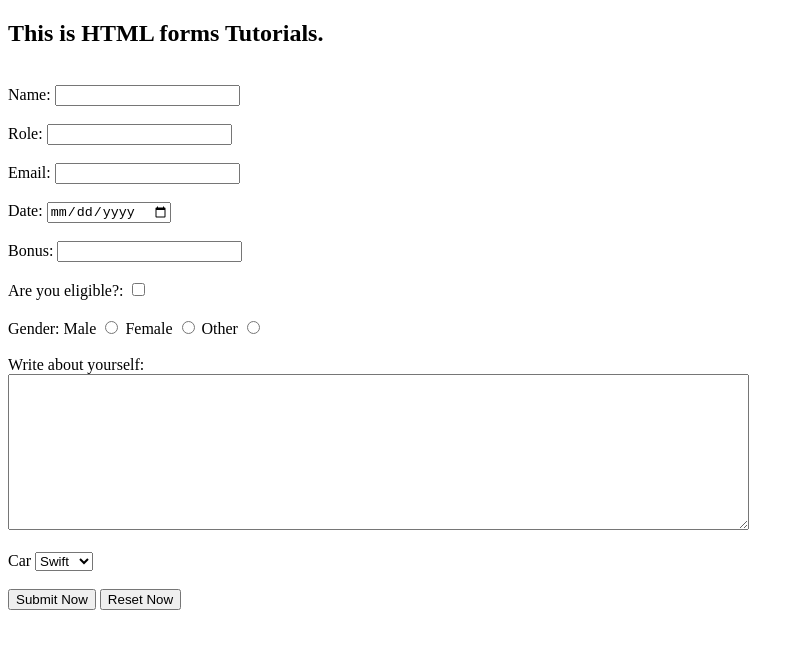
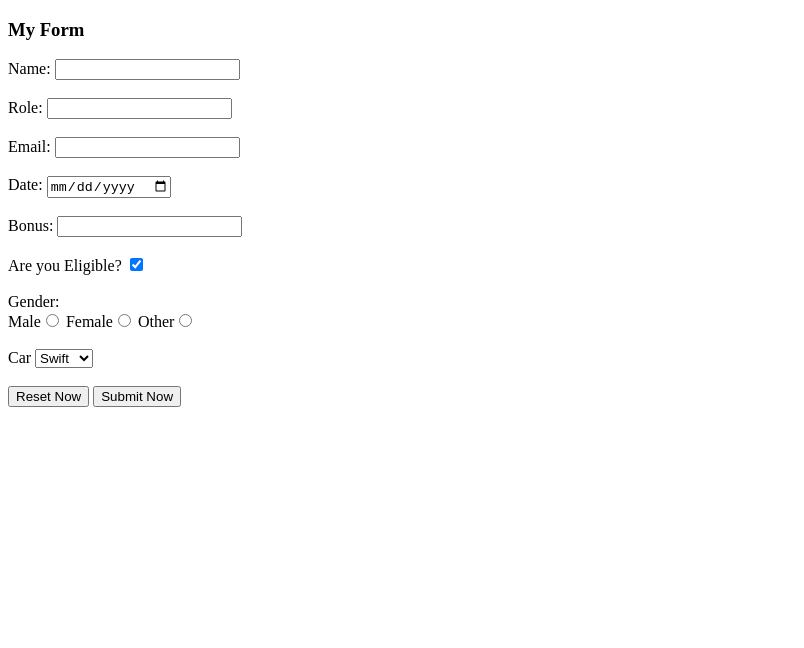
Before and after one commit to Pratik-Shrivastava/WebDevCourse, a plain HTML site: page 8_forms_inputs.html in a window 1280 px wide. Shown: the whole page, without its empty margins (0-804 px from the left). Drawn offline with Linux system fonts and the light colour scheme.

Commit message:
I am good

```diff
--- a/8_forms_inputs.html
+++ b/8_forms_inputs.html
@@ -3,64 +3,61 @@
 <head>
     <meta charset="UTF-8">
     <meta name="viewport" content="width=device-width, initial-scale=1.0">
-    <title>Forms and Inputs</title>
+    <title>Forms in HTML</title>
 </head>
 <body>
-    <h2>This is HTML forms Tutorials.</h2>
-    <form action="backend.php">
-        <br>
+    <h3>My Form</h3>
+    <form action="back.text">
     <div>
-            Name: <input type="text" name="myName">
+        <label for="name">Name:</label>
+        <input type="text" name="myName" id="name">
     </div>
     <br>
     <div>
-            Role: <input type="text" name="myRole">
+        <label for="role">Role:</label>
+        <input type="text" name="myRole" id="role">
     </div>
     <br>
     <div>
-            Email: <input type="email" name="myEmail">
+        <label for="email">Email:</label>
+        <input type="email" name="myEmail" id="email">
     </div>
     <br>
     <div>
-            Date: <input type="date" name="myDate">
+        <label for="date">Date:</label>
+        <input type="date" name="myDate" id="date">
     </div>
     <br>
     <div>
-            Bonus: <input type="number" name="myBonus">
+        <label for="bonus">Bonus:</label>
+        <input type="number" name="myBonus" id="bonus">
     </div>
     <br>
     <div>
-            Are you eligible?: <input type="checkbox" name="myEligibility">
-
-            <!-- By default it will be checked if checked is used. -->
-            <!-- Are you eligible?: <input type="checkbox" name="myEligibility" checked> -->
+        <label for="eligibility">Are you Eligible?</label>
+        <input type="checkbox" name="myEligibility" id="eligibility" checked>
     </div>
     <br>
     <div>
-            Gender: Male <input type="radio" name="myGender"> Female <input type="radio" name="myGender"> Other <input type="radio" name="myGender">
-        </div>
+        <label for="gender">Gender:</label>
         <br>
-        <div>
-            Write about yourself: <br><textarea name="myText" cols="90" rows="10"></textarea>
+        Male<input type="radio" name="myGender" id="gender">
+        Female<input type="radio" name="myGender" id="gender">
+        Other<input type="radio" name="myGender" id="gender">
     </div>
     <br>
     <div>
         <label for="car">Car</label>
         <select name="myCar" id="car">
-
-                <!-- by using selected we indicate which car is selected by default -->
-                <option value="ind" >Indica</option>
+            <option value="ind">Indica</option>
             <option value="swf" selected>Swift</option>
         </select>
     </div>
     <br>
     <div>
+        <input type="reset" value="Reset Now">
         <input type="submit" value="Submit Now">
-            <input type="reset" value="Reset Now">
     </div>
-
     </form>
-
-
 </body>
 </html>
```
Lines whose indentation alone changed are shown as unchanged.
